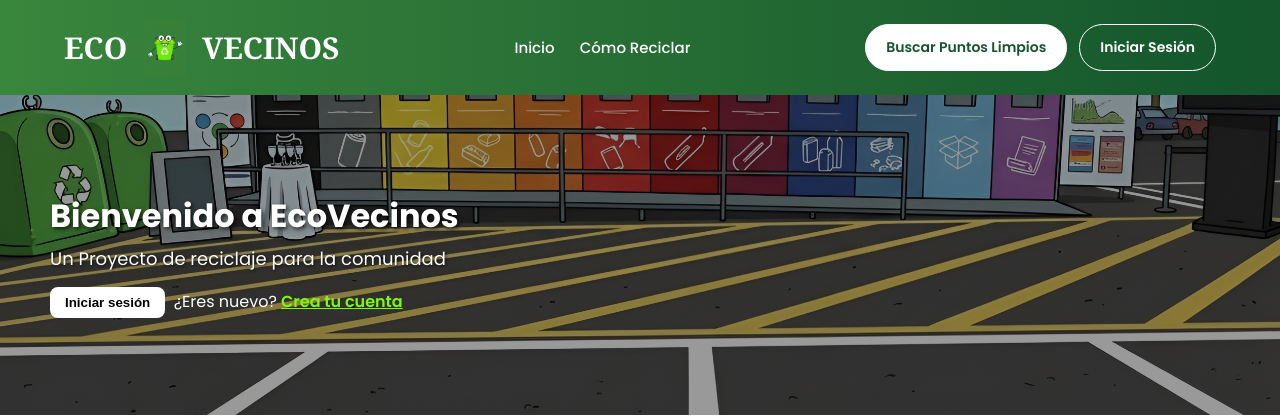
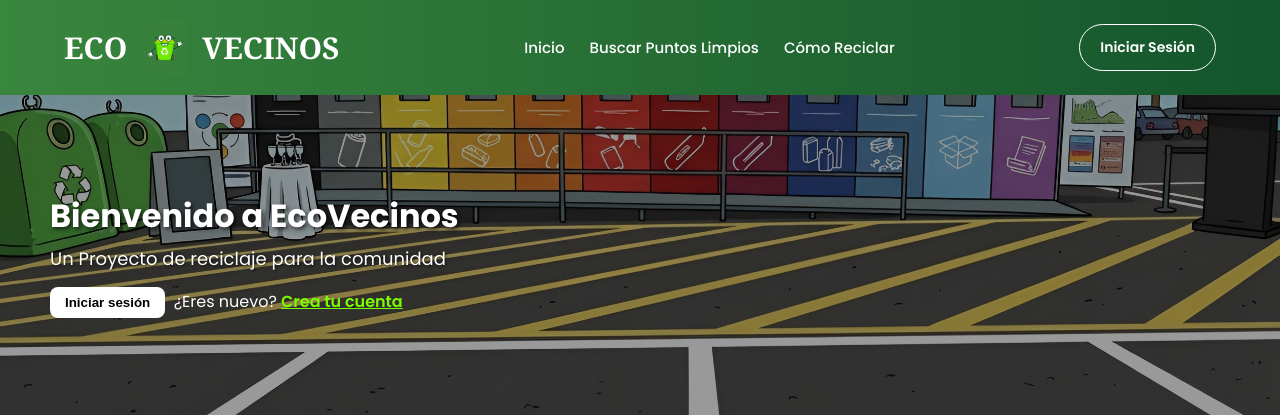
Before and after one commit to TopazZD/ProyectoInicial, a Django app: page / in a window 1280 px wide. Shown: the top 416 px of the page. Run offline with Django 5.2, Linux system fonts and the light colour scheme; parts of the project's set-up code (start-up, migrations or seed data) failed here and were passed over.

Commit message:
cambiado botón de buscar puntos limpios

```diff
--- a/Reciclaje/templates/reciclaje/base.html
+++ b/Reciclaje/templates/reciclaje/base.html
@@ -27,14 +27,11 @@
         <!--ENLACES-->
         <nav class="nav-links">
             <a href="{% url 'inicio'%}">Inicio</a>
+            <a href="{% url 'mapa'%}">Buscar Puntos Limpios</a>
             <a href="#como-reciclar">Cómo Reciclar</a>
         </nav>
         <!--BOTONES-->
         <div class="nav-actions">
-            <a href="{% url 'mapa' %}" class="btn-puntos">
-                Buscar Puntos Limpios
-            </a>
-
             {% if user.is_authenticated %}
                 <span class="usuario">
                     Hola, {{user.username}}
```
